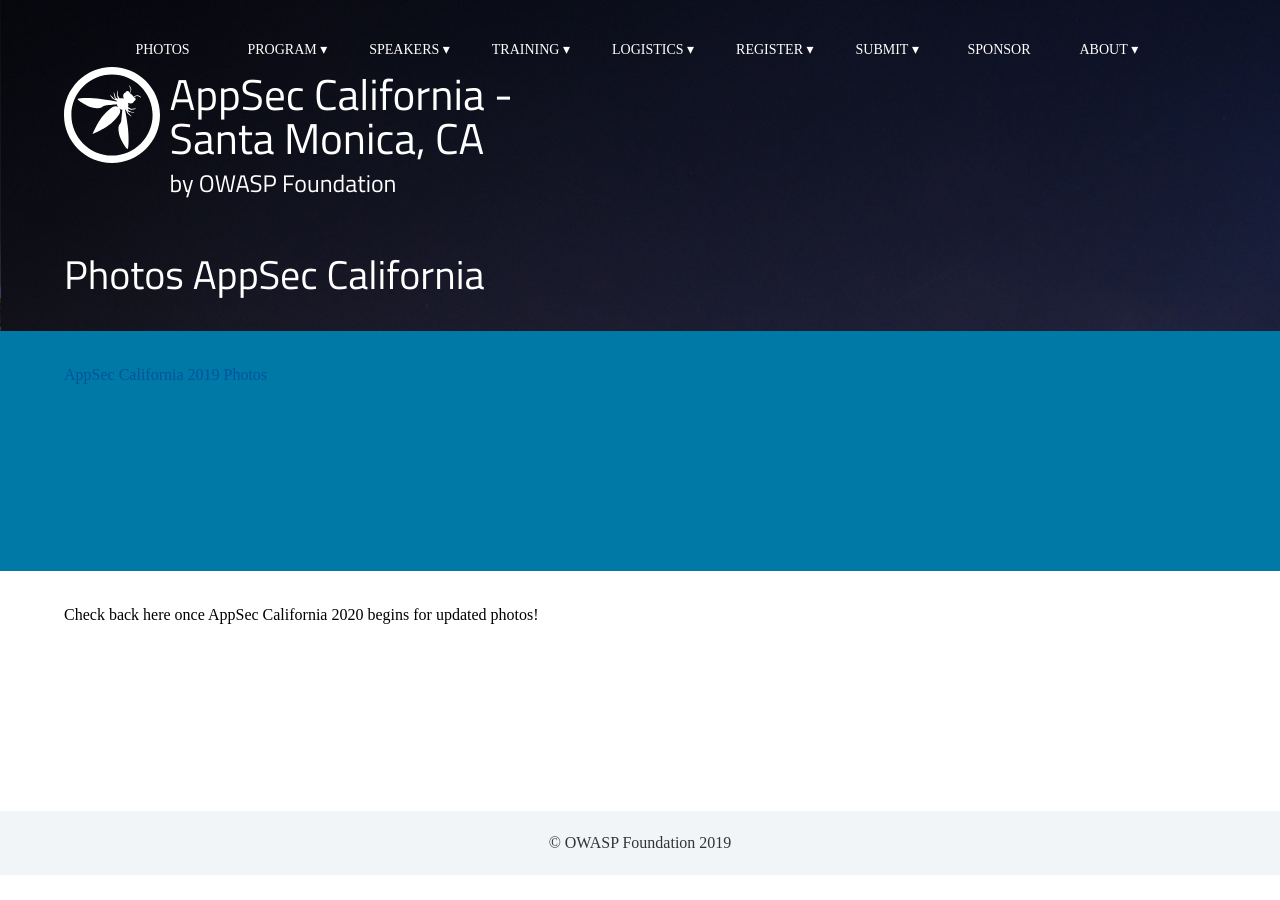
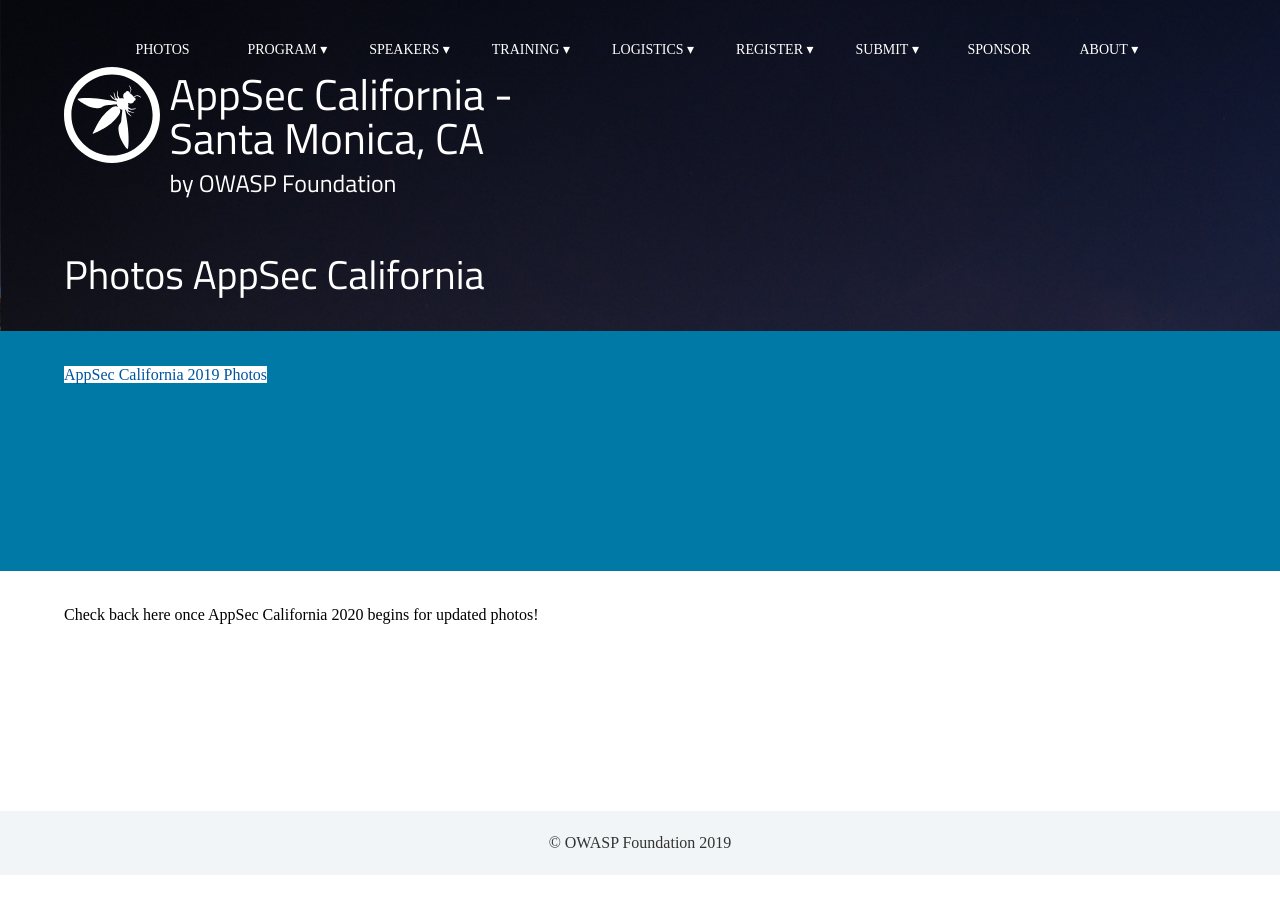
Before and after one commit to OWASP/2020-appseccalifornia, a Jekyll site: the page built from photos/index.html, in a window 1280 px wide. Built offline with Jekyll 4.4.1, drawn with Linux system fonts in a browser that asks for light colours; some web fonts are replaced.

Commit message:
highlighting 2019 photo links

```diff
--- a/photos/index.html
+++ b/photos/index.html
@@ -7,7 +7,7 @@
 
 <section class="inverse">
 
-<a href="https://photos.google.com/share/AF1QipMxmlyYk5oUJS06W0QxlqxC3rRofInedmEVPRt8m2GI0n1k8AhBS9r_v1O6emKk4w?key=a3FGN0hxQmVrTUg4UUx6Z1QwbVd6QVNSNXRfcUFR">AppSec California 2019 Photos</a>
+<a href="https://photos.google.com/share/AF1QipMxmlyYk5oUJS06W0QxlqxC3rRofInedmEVPRt8m2GI0n1k8AhBS9r_v1O6emKk4w?key=a3FGN0hxQmVrTUg4UUx6Z1QwbVd6QVNSNXRfcUFR" style="background-color:#ffffff">AppSec California 2019 Photos</a>
 </section>
 
 <section>
```
